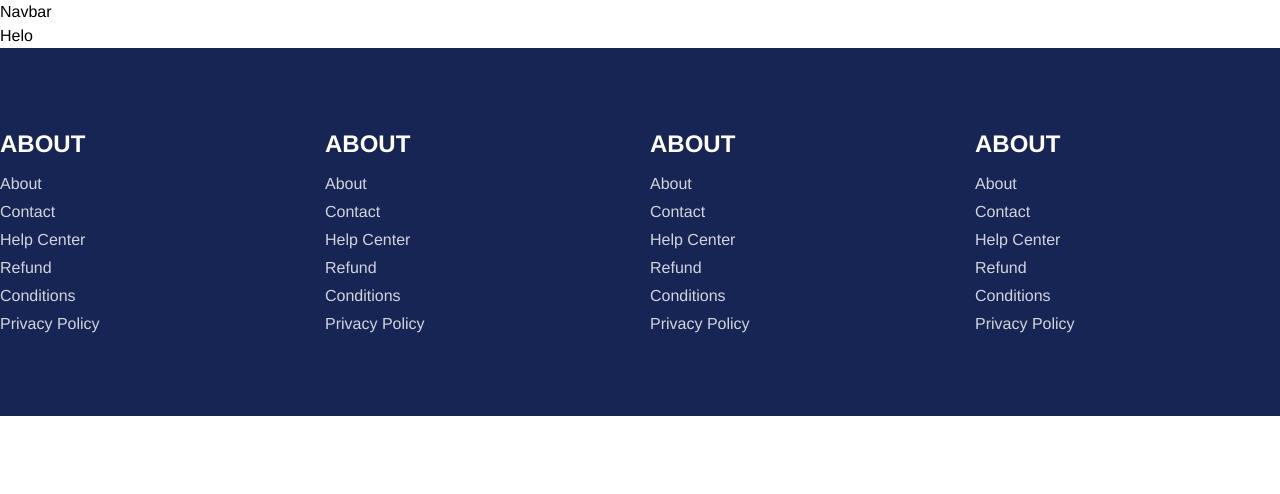
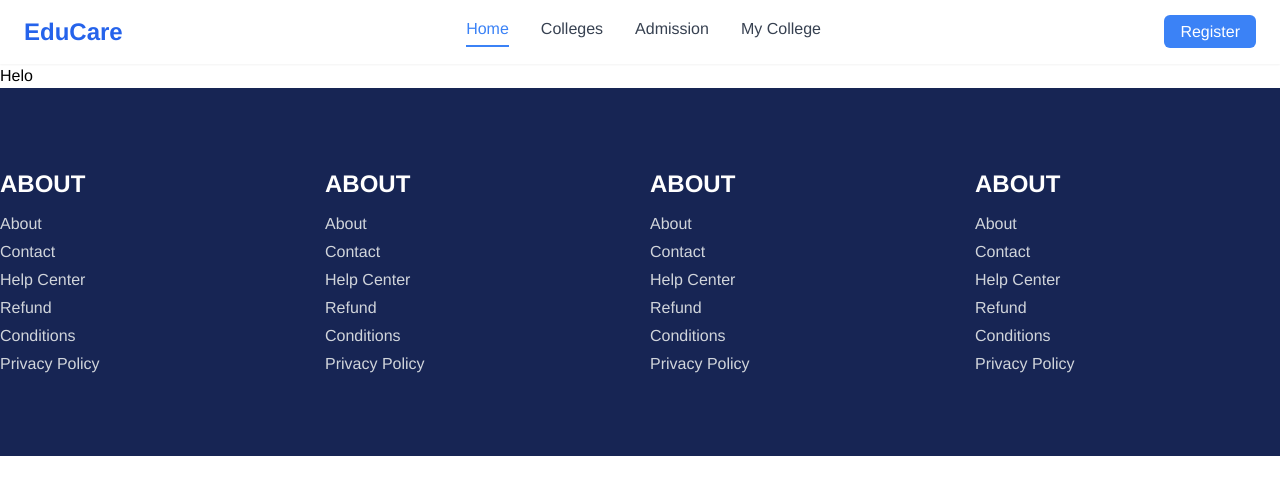
Before and after one commit to parvejme24/edu-care-frontend, a React (Vite) app: page / in a window 1280 px wide. Shown: the top 494 px of the page. Built offline with nearby package versions, Linux system fonts and the light colour scheme.

Commit message:
added responsive navbar

```diff
--- a/package.json
+++ b/package.json
@@ -15,6 +15,7 @@
     "match-sorter": "^6.3.4",
     "react": "^18.3.1",
     "react-dom": "^18.3.1",
+    "react-icons": "^5.3.0",
     "react-router-dom": "^6.26.1",
     "sort-by": "^1.2.0",
     "tailwind": "^4.0.0"
--- a/src/components/shared/Footer/Footer.jsx
+++ b/src/components/shared/Footer/Footer.jsx
@@ -15,7 +15,7 @@
 
 export default function Footer() {
   return (
-    <div className="bg-blue-950 py-20">
+    <div className="bg-blue-950 py-20 bg-[url('')]">
       <div className="container mx-auto grid grid-cols-1 md:grid-cols-2 lg:grid-cols-4 gap-5">
         {/* about section  */}
         <div>
--- a/src/components/shared/Navbar/Navbar.jsx
+++ b/src/components/shared/Navbar/Navbar.jsx
@@ -1,3 +1,111 @@
+import { useEffect, useRef, useState } from "react";
+import { FaBars, FaTimes } from "react-icons/fa";
+import { Link, NavLink } from "react-router-dom";
+
+function NavbarLink({ to, children }) {
+  return (
+    <NavLink
+      to={to}
+      className={({ isActive }) =>
+        isActive
+          ? "text-blue-500 border-b-2 border-blue-500 pb-1"
+          : "text-gray-700 hover:text-blue-500 transition-colors duration-300"
+      }
+    >
+      {children}
+    </NavLink>
+  );
+}
+
 export default function Navbar() {
-  return <div>Navbar</div>;
+  const [menuOpen, setMenuOpen] = useState(false);
+  const menuRef = useRef(null);
+
+  const toggleMenu = () => {
+    setMenuOpen(!menuOpen);
+  };
+
+  useEffect(() => {
+    const handleClickOutside = (event) => {
+      if (menuRef.current && !menuRef.current.contains(event.target)) {
+        setMenuOpen(false);
+      }
+    };
+
+    if (menuOpen) {
+      document.addEventListener("mousedown", handleClickOutside);
+    } else {
+      document.removeEventListener("mousedown", handleClickOutside);
+    }
+
+    return () => {
+      document.removeEventListener("mousedown", handleClickOutside);
+    };
+  }, [menuOpen]);
+
+  const navItems = (
+    <>
+      <NavbarLink to="/">Home</NavbarLink>
+      <NavbarLink to="/colleges">Colleges</NavbarLink>
+      <NavbarLink to="/admission">Admission</NavbarLink>
+      <NavbarLink to="/my-college">My College</NavbarLink>
+    </>
+  );
+
+  return (
+    <nav className="bg-white shadow-sm sticky top-0 z-50">
+      <div className="container mx-auto flex justify-between items-center py-4 px-6">
+        {/* Left side - Logo */}
+        <div className="text-2xl font-bold text-blue-600">
+          <Link to={"/"}>EduCare</Link>
+        </div>
+
+        {/* Middle - Navigation Links (for large devices) */}
+        <div className="hidden lg:flex space-x-8">{navItems}</div>
+
+        {/* Right side - Register Button (for large devices) */}
+        <div className="hidden lg:block">
+          <NavLink
+            to="/register"
+            className="bg-blue-500 text-white px-4 py-2 rounded-md hover:bg-blue-600 transition-transform duration-300 transform hover:scale-105"
+          >
+            Register
+          </NavLink>
+        </div>
+
+        {/* Hamburger Icon (for small and medium devices) */}
+        <div className="lg:hidden z-50">
+          <button
+            onClick={toggleMenu}
+            className="text-gray-700 focus:outline-none transform hover:scale-110 transition-transform duration-300"
+          >
+            {menuOpen ? (
+              <FaTimes className="h-8 w-8 text-blue-600" />
+            ) : (
+              <FaBars className="h-8 w-8 text-blue-600" />
+            )}
+          </button>
+        </div>
+      </div>
+
+      {/* Mobile Dropdown Menu */}
+      {menuOpen && (
+        <div
+          ref={menuRef}
+          className="lg:hidden bg-white shadow-lg py-4 px-6 absolute top-full left-0 w-full animate-slide-down"
+        >
+          <div className="flex flex-col space-y-4">
+            {navItems}
+            <NavLink
+              to="/register"
+              onClick={toggleMenu}
+              className="bg-blue-500 text-white px-4 py-2 rounded-md hover:bg-blue-600 transition-transform duration-300 transform hover:scale-105 text-center"
+            >
+              Register
+            </NavLink>
+          </div>
+        </div>
+      )}
+    </nav>
+  );
 }
```
Also changed, not shown: 1 other file (tests, documents, lock files or other folders).
